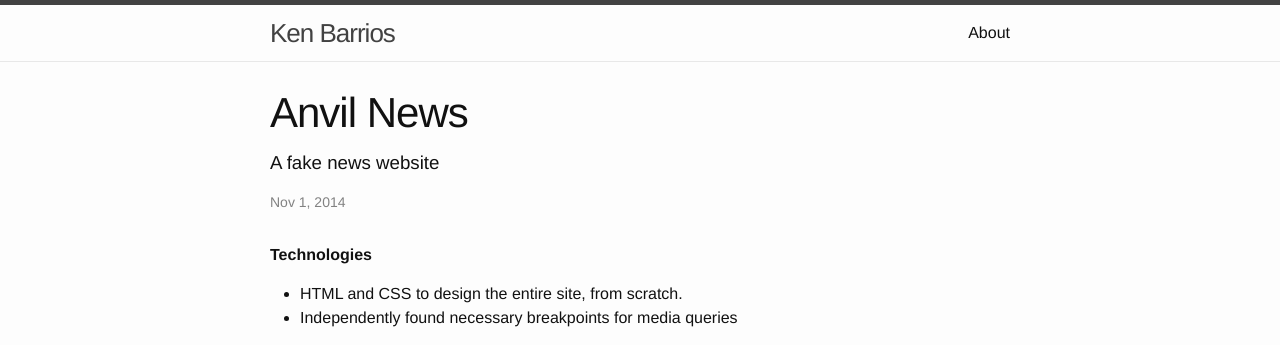
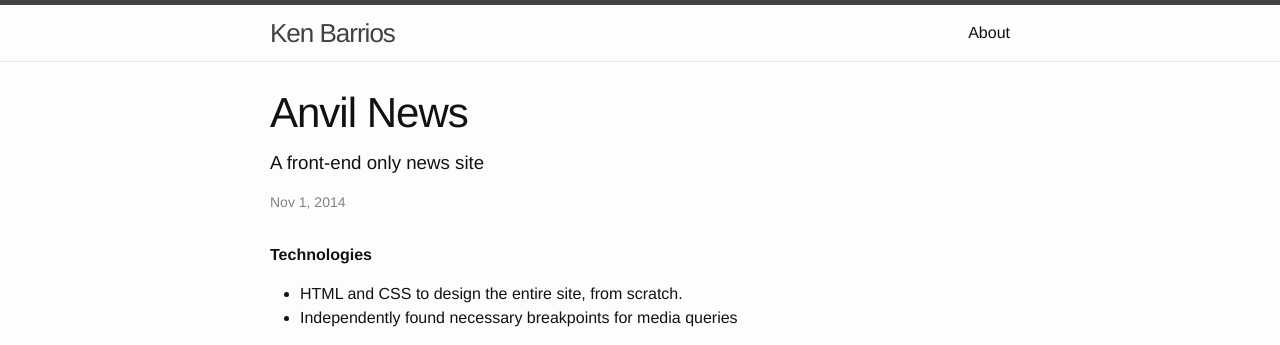
Before and after one commit to kenbarrios/kenbarrios.github.io, a Jekyll site: the page built from _posts/2014-11-01-anvil-news.markdown, in a window 1280 px wide. Shown: the top 345 px of the page. Built offline with Jekyll 4.4.1, drawn with Linux system fonts in a browser that asks for light colours.

Commit message:
changes language of two descriptions

```diff
--- a/_posts/2014-11-01-anvil-news.markdown
+++ b/_posts/2014-11-01-anvil-news.markdown
@@ -1,7 +1,7 @@
 ---
 layout: post
 title:  Anvil News
-description: A fake news website
+description: A front-end only news site
 date:   2014-11-01 23:00:05
 categories: html css
 ---
--- a/_posts/2014-12-01-cause-reflect.markdown
+++ b/_posts/2014-12-01-cause-reflect.markdown
@@ -1,7 +1,7 @@
 ---
 layout: post
 title:  Cause&Reflect
-description: A fake meetup site for activists
+description: A front-end only meetup site for activists
 date:   2014-12-01 23:00:10
 categories: html css javascript
 ---
```
